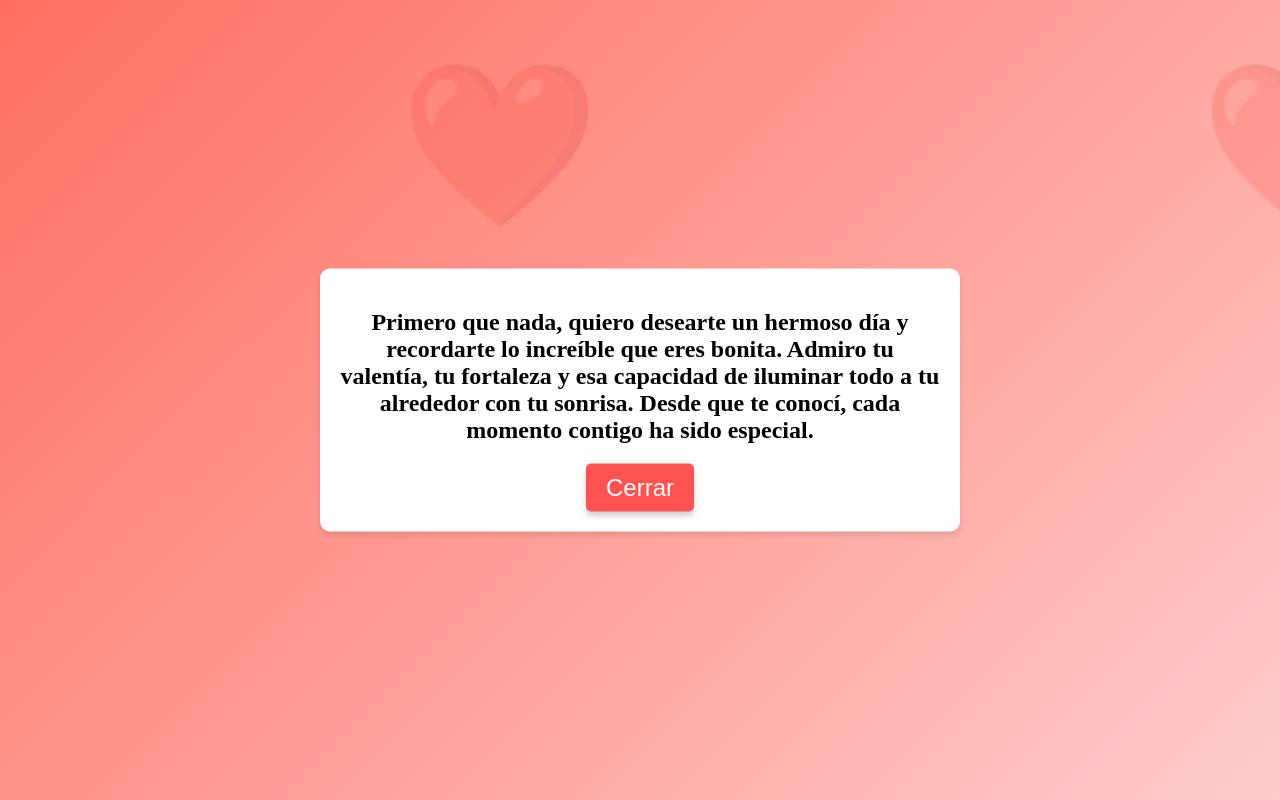
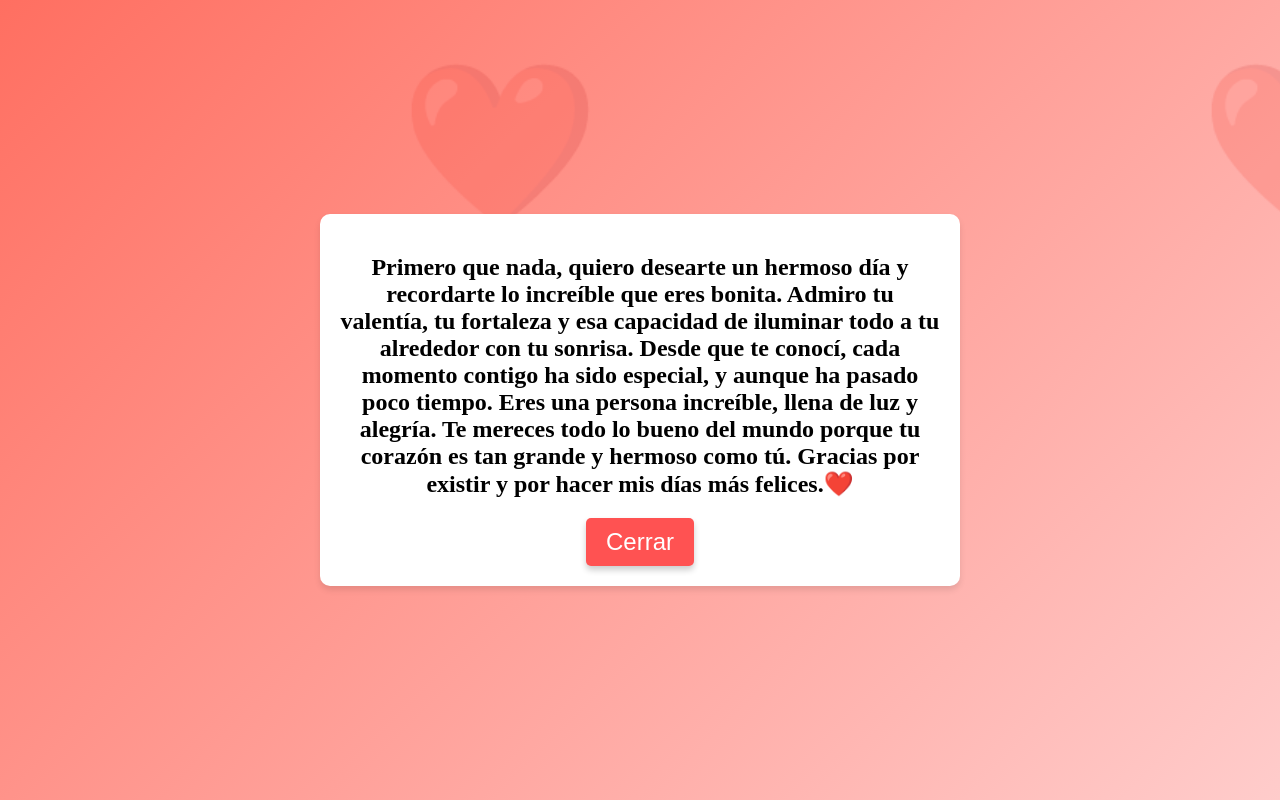
Before and after one commit to JxsueRG/proyecto-san-valentinn, a plain HTML site: page index.html in a window 1280 px wide. Drawn offline with nearby package versions, Linux system fonts and the light colour scheme.

Commit message:
Update index.html

```diff
--- a/index.html
+++ b/index.html
@@ -10,7 +10,11 @@
 <body>
     <!-- Ventana emergente de bienvenida -->
     <div id="welcomeWindow" class="welcome-window">
-        <h2>Primero que nada, quiero desearte un hermoso día y recordarte lo increíble que eres bonita. Admiro tu valentía, tu fortaleza y esa capacidad de iluminar todo a tu alrededor con tu sonrisa. Desde que te conocí, cada momento contigo ha sido especial.</h2>
+        <h2>Primero que nada, quiero desearte un hermoso día y recordarte lo increíble que eres bonita. Admiro tu valentía, tu fortaleza y esa capacidad de iluminar todo a tu alrededor con tu sonrisa. Desde que te conocí, cada momento contigo ha sido especial, y aunque ha pasado poco tiempo.
+
+            Eres una persona increíble, llena de luz y alegría. Te mereces todo lo bueno del mundo porque tu corazón es tan grande y hermoso como tú.
+
+            Gracias por existir y por hacer mis días más felices.❤️ </h2>
         <button id="closeWelcome" class="animate__animated animate__bounceIn">Cerrar</button>
     </div>
 
```
